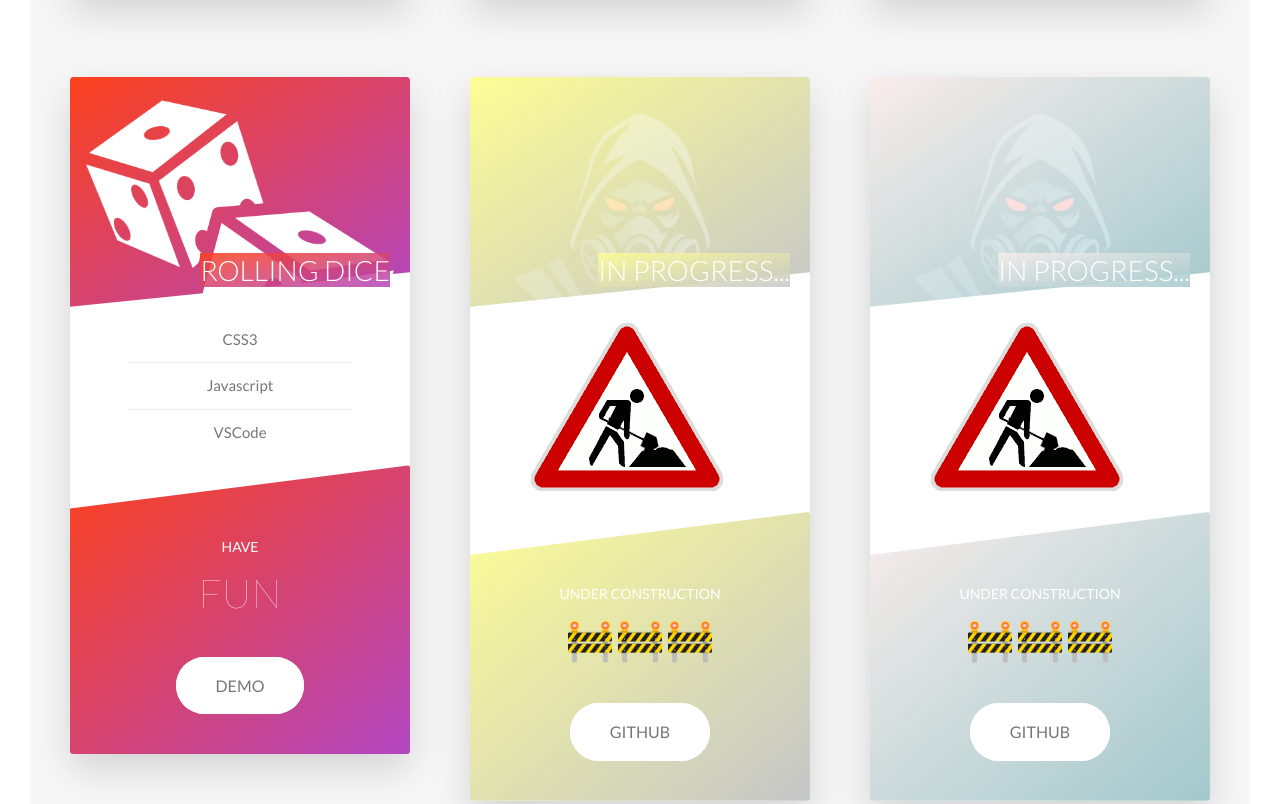
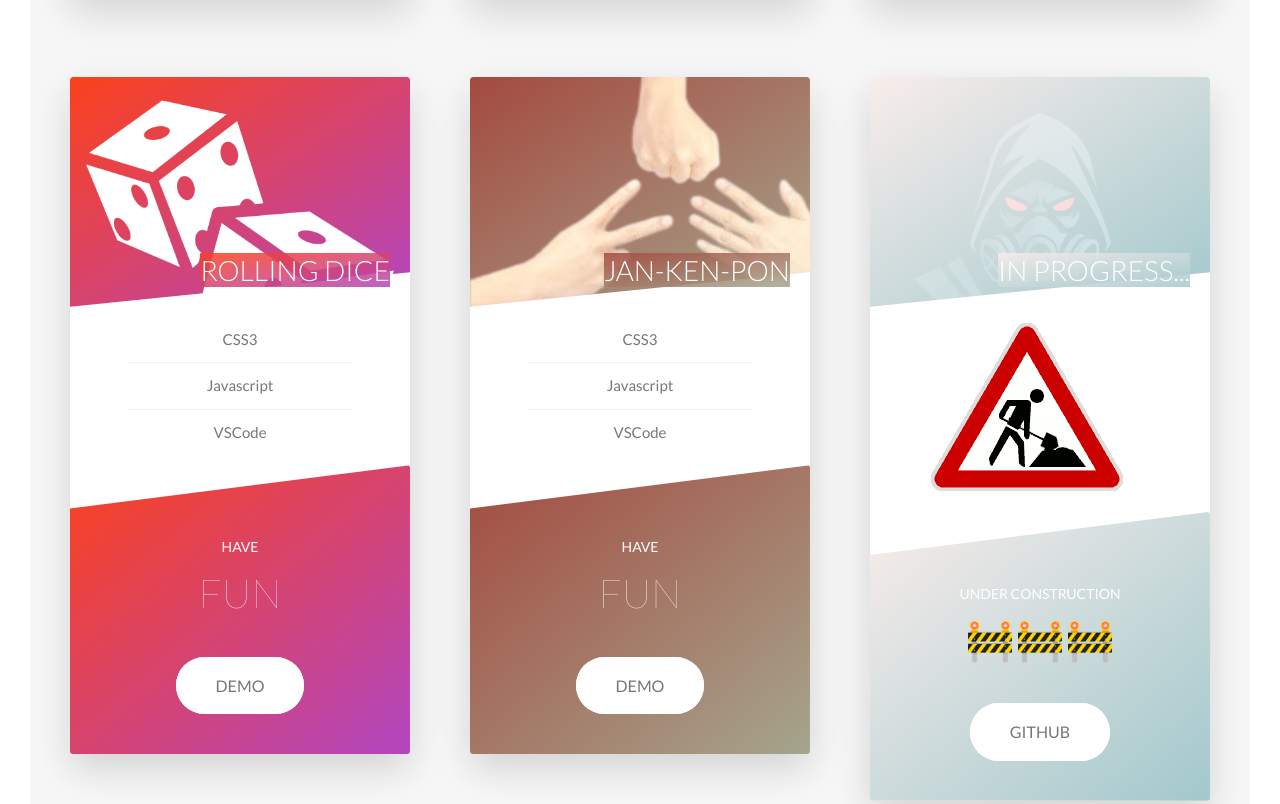
Before and after one commit to 0h3s1s/0h3s1s.com, a website: page index.html in a window 1280 px wide. Shown: the part 3285-4089 px from the top of the page. Drawn offline with Linux system fonts and the light colour scheme.

Commit message:
Created new repository 'Jan-Ken-Pon' and changed bookmod's card image

```diff
--- a/index.html
+++ b/index.html
@@ -288,25 +288,27 @@
               <div class="card__side card__side--front">
                 <div class="card__picture card__picture--5">&nbsp;</div>
                 <h4 class="card__heading">
-                  <span class="card__heading-span--5">In Progress...</span>
+                  <span class="card__heading-span--5">Jan-Ken-Pon</span>
                 </h4>
                 <div class="card__details">
                   <ul>
-                    <img src="img/obra.gif" alt="obras" />
+                    <li>CSS3</li>
+                    <li>Javascript</li>
+                    <li>VSCode</li>
                   </ul>
                 </div>
               </div>
               <div class="card__side card__side--back card__side--back-5">
                 <div class="card__cta">
                   <div class="card__fun-box">
-                    <p class="card__fun-have">Under Construction</p>
-                    <p class="card__fun-fun">🚧🚧🚧</p>
+                    <p class="card__fun-have">have</p>
+                    <p class="card__fun-fun">fun</p>
                   </div>
                   <a
-                    href="https://github.com/0h3s1s"
+                    href="https://0h3s1s.github.io/Jan-Ken-Pon/"
                     class="btn btn--white"
                     target="_blank"
-                    >github</a
+                    >demo</a
                   >
                 </div>
               </div>
--- a/sass/abstracts/_variables.scss
+++ b/sass/abstracts/_variables.scss
@@ -13,8 +13,8 @@ $color-terciary-dark: #5643fa;
 $color-quaternary-light: #FB411C;
 $color-quaternary-dark: #B146C1;
 
-$color-quinary-light: #fdfd96;
-$color-quinary-dark: #c5c6c8;
+$color-quinary-light: #a44a3f;
+$color-quinary-dark: #a5a58d;
 
 $color-senary-light: #F8EDEB;
 $color-senary-dark: #A2C8CC;
--- a/sass/components/_card.scss
+++ b/sass/components/_card.scss
@@ -26,8 +26,8 @@
 
       &-1 {
         background-image: linear-gradient(to right bottom,
-            $color-secondary-light,
-            $color-secondary-dark );
+            $color-primary-light,
+            $color-primary-dark );
 
         @media only screen and (min-width: 56.25em),
         (min-width: 125em) {
@@ -39,8 +39,8 @@
 
       &-2 {
         background-image: linear-gradient(to right bottom,
-            $color-primary-light,
-            $color-primary-dark );
+            $color-secondary-light,
+            $color-secondary-dark );
 
         @media only screen and (min-width: 56.25em),
         (min-width: 125em) {
@@ -141,14 +141,14 @@
       background-image: linear-gradient(to right bottom,
           $color-primary-light,
           $color-primary-dark ),
-        url(../img/books.jpg);
+        url(../img/books.png);
 
       @media only screen and (min-width: 56.25em),
       (min-width: 125em) {
         background-image: linear-gradient(to right bottom,
             $color-secondary-light,
             $color-secondary-dark ),
-          url(../img/books.jpg);
+          url(../img/books.png);
       }
     }
 
@@ -156,14 +156,14 @@
       background-image: linear-gradient(to right bottom,
           $color-terciary-light,
           $color-terciary-dark ),
-        url(../img/guessnumber2.jpg);
+        url(../img/guessnumber.jpg);
 
       @media only screen and (min-width: 56.25em),
       (min-width: 125em) {
         background-image: linear-gradient(to right bottom,
             $color-terciary-light,
             $color-terciary-dark ),
-          url(../img/guessnumber2.jpg);
+          url(../img/guessnumber.jpg);
       }
     }
 
@@ -186,14 +186,14 @@
       background-image: linear-gradient(to right bottom,
           $color-quinary-light,
           $color-quinary-dark ),
-        url(../img/ohesisGasblack.png);
+        url(../img/jankenpon.png);
 
       @media only screen and (min-width: 56.25em),
       (min-width: 125em) {
         background-image: linear-gradient(to right bottom,
             $color-quinary-light,
             $color-quinary-dark),
-          url(../img/ohesisGasblack.png);
+          url(../img/jankenpon.png);
       }
     }
 
```
Also changed, not shown: css/style.comp.css, css/style.concat.css, css/style.css, css/style.prefix.css, img/books.jpg (deleted), img/books.png (added), img/guessnumber.jpg (added), img/guessnumber2.jpg (deleted), img/jankenpon.png (added), img/numbers.png (added), 1 other file.
